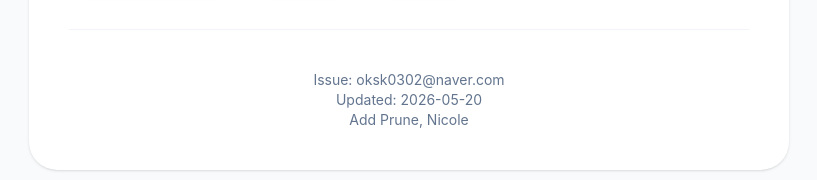
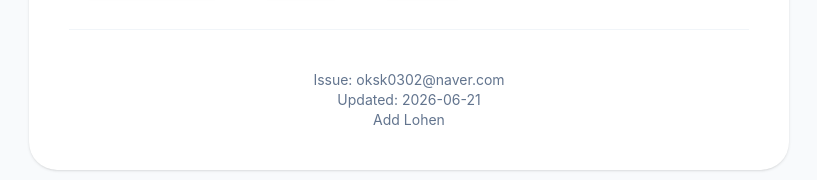
Before and after one commit to KimChungHo/GenshinArtifactRecommender, a React (Vite) app: page / in a window 1280 px wide. Shown: the part 1849-2029 px from the top of the page, without its empty margins (231-1048 px from the left). Built offline with nearby package versions, Linux system fonts and the light colour scheme.

Commit message:
업데이트 날짜 수정

```diff
--- a/src/pages/artifact-recommender/ArtifactRecommenderPage.tsx
+++ b/src/pages/artifact-recommender/ArtifactRecommenderPage.tsx
@@ -602,9 +602,9 @@ const [selectedArtifactSetKeys, setSelectedArtifactSetKeys] = React.useState<Opt
 
           Issue: oksk0302@naver.com
           <br/>
-          Updated: 2026-05-20
+          Updated: 2026-06-21
           <br/>
-          Add Prune, Nicole
+          Add Lohen
         </div>
 
         </div>
```
